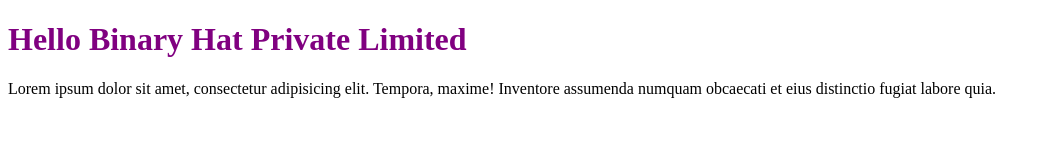
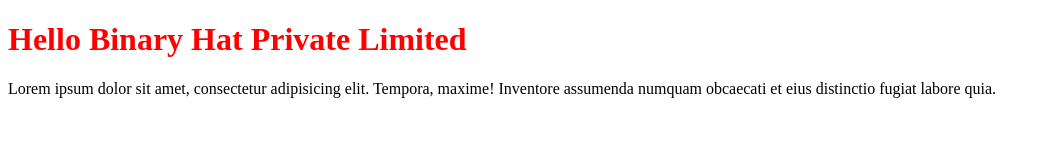
Before and after one commit to MayuriBinaryHat/InternshipBinaryHat, a plain HTML site: page index.html in a window 1280 px wide. Shown: the whole page, without its empty margins (0-1050 px from the left). Drawn offline with Linux system fonts and the light colour scheme.

Commit message:
addtocss

```diff
--- /dev/null
+++ b/index.css
@@ -0,0 +1,3 @@
+h1 {
+    color: red;
+}
--- a/index.html
+++ b/index.html
@@ -6,10 +6,11 @@
     <meta http-equiv="X-UA-Compatible" content="IE=edge">
     <meta name="viewport" content="width=device-width, initial-scale=1.0">
     <title>Document</title>
+    <link rel="stylesheet" href="./index.css">
 </head>
 
 <body>
-    <h1 style="color:purple">Hello Binary Hat Private Limited</h1>
+    <h1>Hello Binary Hat Private Limited</h1>
     <p>Lorem ipsum dolor sit amet, consectetur adipisicing elit. Tempora, maxime! Inventore assumenda numquam obcaecati et eius distinctio fugiat labore quia.</p>
 </body>
 
```
